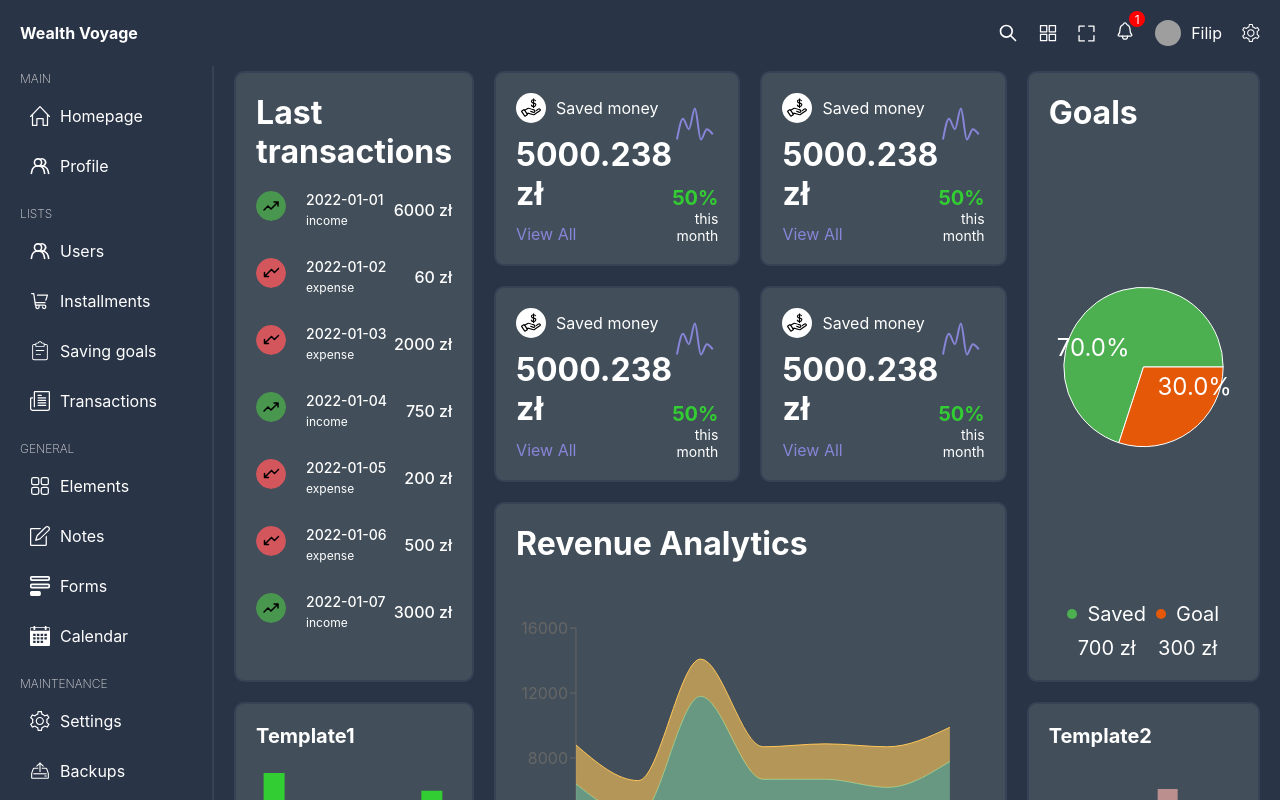
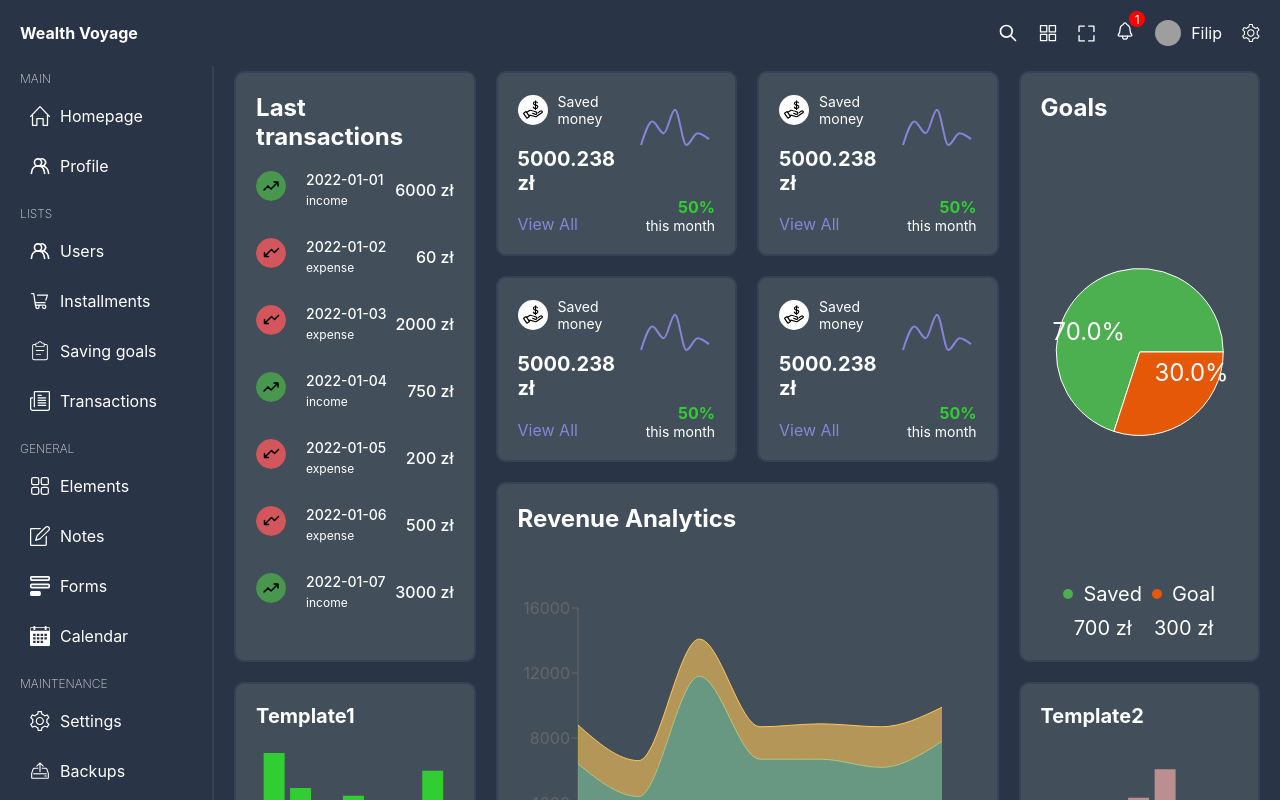
Before and after one commit to Filip-Politowski/WealthVoyage, a React (Create React App) app in the folder WealthVoyage-frontend-02/wealth-voyage/: page / in a window 1280 px wide. Shown: the top 800 px of the page. Built offline with nearby package versions, Linux system fonts and the light colour scheme; grey boxes are pictures that could not be loaded.

Commit message:
Making website responsive, changes in css

```diff
--- a/WealthVoyage-frontend-02/wealth-voyage/src/components/bigChartBox/bigChartBox.scss
+++ b/WealthVoyage-frontend-02/wealth-voyage/src/components/bigChartBox/bigChartBox.scss
@@ -1,10 +1,18 @@
-.bigChartBox{
+@import "../../styles/responsive.scss";
+
+.bigChartBox {
   width: 100%;
   height: 100%;
   display: flex;
   flex-direction: column;
   justify-content: space-between;
-.chart{
+  h1 {
+    @include xxl {
+      font-size: 24px;
+    }
+  }
+
+  .chart {
     width: 100%;
     height: 300px;
   }
--- a/WealthVoyage-frontend-02/wealth-voyage/src/components/chartBox/chartBox.scss
+++ b/WealthVoyage-frontend-02/wealth-voyage/src/components/chartBox/chartBox.scss
@@ -1,6 +1,11 @@
+@import "../../styles/responsive.scss";
+
 .chartBox {
   display: flex;
   height: 100%;
+  @include sm{
+        flex-direction: column;
+  }
 
   .boxInfo {
     flex: 3;
@@ -8,14 +13,27 @@
     flex-direction: column;
     justify-content: space-between;
 
+     @include sm{
+        gap: 20px;
+  }
+
     .title {
       display: flex;
       align-items: center;
       gap: 10px;
 
+      @include xxl {
+        font-size: 14px;
+      }
+
       img {
         width: 30px;
         height: 30px;
+      }
+      }
+      h1{
+         @include xxl{
+        font-size: 20px;
       }
     }
   }
@@ -38,6 +56,9 @@
     .percentage {
       font-weight: bold;
       font-size: 20px;
+      @include xxl {
+        font-size: 16px;
+      }
     }
     .duration {
       font-size: 14px;
--- a/WealthVoyage-frontend-02/wealth-voyage/src/components/menu/menu.scss
+++ b/WealthVoyage-frontend-02/wealth-voyage/src/components/menu/menu.scss
@@ -1,5 +1,5 @@
 @import "../../styles/variables.scss";
-
+@import "../../styles/responsive.scss";
 .menu {
   .item {
     display: flex;
@@ -12,6 +12,10 @@
       font-weight: 200;
       color: $soft-color;
       text-transform: uppercase;
+
+      @include lg {
+        display: none;
+      }
     }
     .listItem {
       display: flex;
@@ -22,6 +26,11 @@
       &:hover {
         background-color: $soft-bg;
       }
+      .listItemTitle {
+        @include lg {
+          display: none;
+        }
+      }
     }
   }
 }
--- a/WealthVoyage-frontend-02/wealth-voyage/src/components/navbar/navbar.scss
+++ b/WealthVoyage-frontend-02/wealth-voyage/src/components/navbar/navbar.scss
@@ -1,3 +1,5 @@
+@import "../../styles/responsive.scss";
+
 .navbar {
   width: 100%;
   padding: 20px;
@@ -13,6 +15,12 @@
     display: flex;
     align-items: center;
     gap: 20px;
+
+    .icon{
+      @include sm{
+        display: none;
+      }
+    }
 
     .notifications {
       position: relative;
--- a/WealthVoyage-frontend-02/wealth-voyage/src/components/pieChartBox/pieChartBox.scss
+++ b/WealthVoyage-frontend-02/wealth-voyage/src/components/pieChartBox/pieChartBox.scss
@@ -1,8 +1,15 @@
+@import "../../styles/responsive.scss";
+
 .pieChartBox {
   height: 100%;
   display: flex;
   flex-direction: column;
   justify-content: space-between;
+  h1{
+     @include xxl {
+      font-size: 24px;
+    }
+  }
 
   .chart {
     display: flex;
--- a/WealthVoyage-frontend-02/wealth-voyage/src/components/topBox/topBox.scss
+++ b/WealthVoyage-frontend-02/wealth-voyage/src/components/topBox/topBox.scss
@@ -1,6 +1,11 @@
+@import "../../styles/responsive.scss";
+
 .topBox {
   h1 {
     margin-bottom: 20px;
+    @include xxl {
+      font-size: 24px;
+    }
   }
   .list {
     .listItem {
@@ -18,9 +23,9 @@
           object-fit: cover;
         }
         .transactionText {
-            display: flex;
-            flex-direction: column;
-            gap: 5px;
+          display: flex;
+          flex-direction: column;
+          gap: 5px;
           .transactionDate {
             font-size: 14px;
             font-weight: 500;
--- a/WealthVoyage-frontend-02/wealth-voyage/src/pages/home/home.scss
+++ b/WealthVoyage-frontend-02/wealth-voyage/src/pages/home/home.scss
@@ -1,10 +1,25 @@
 @import "../../styles/variables.scss";
-
+@import "../../styles/responsive.scss";
 .home {
   display: grid;
   gap: 20px;
   grid-template-columns: repeat(4, 1fr);
   grid-auto-rows: minmax(180px, auto);
+  grid-auto-flow: dense;
+
+  @include xl{
+    grid-template-columns: repeat(3,1fr);
+  }
+   @include lg{
+    grid-template-columns: repeat(2,1fr);
+  }
+  @include md{
+    grid-template-columns: repeat(1,1fr);
+  }
+
+    @include sm{
+    grid-auto-rows: minmax(120px, auto);
+  }
 
   .box {
     padding: 20px;
@@ -23,5 +38,8 @@
   .box7 {
     grid-column: span 2;
     grid-row: span 2;
+    @include md{
+      grid-column: span 1;
+  }
   }
 }
--- a/WealthVoyage-frontend-02/wealth-voyage/src/styles/global.scss
+++ b/WealthVoyage-frontend-02/wealth-voyage/src/styles/global.scss
@@ -1,4 +1,5 @@
 @import "./variables.scss";
+@import "./responsive.scss";
 
 * {
   margin: 0;
@@ -23,6 +24,10 @@
   width: 250px;
   padding: 5px 20px;
   border-right: 2px solid $soft-bg;
+
+  @include lg{
+    width: max-content;
+  }
 }
 .contentContainer{
    padding: 5px 20px;
--- /dev/null
+++ b/WealthVoyage-frontend-02/wealth-voyage/src/styles/responsive.scss
@@ -0,0 +1,31 @@
+$sm: 480px;
+$smd: 768px;
+$lg: 1024px;
+$xl:1200px;
+$xxl: 1400px;
+
+@mixin sm{
+    @media screen and (max-width: ($sm)) {
+        @content;
+    }
+}
+@mixin md{
+    @media screen and (max-width: ($smd)) {
+        @content;
+    }
+}
+@mixin lg{
+    @media screen and (max-width: ($lg)) {
+        @content;
+    }
+}
+@mixin xl{
+    @media screen and (max-width: ($xl)) {
+        @content;
+    }
+}
+@mixin xxl{
+    @media screen and (max-width: ($xxl)) {
+        @content;
+    }
+}
```
Lines whose indentation alone changed are shown as unchanged.
